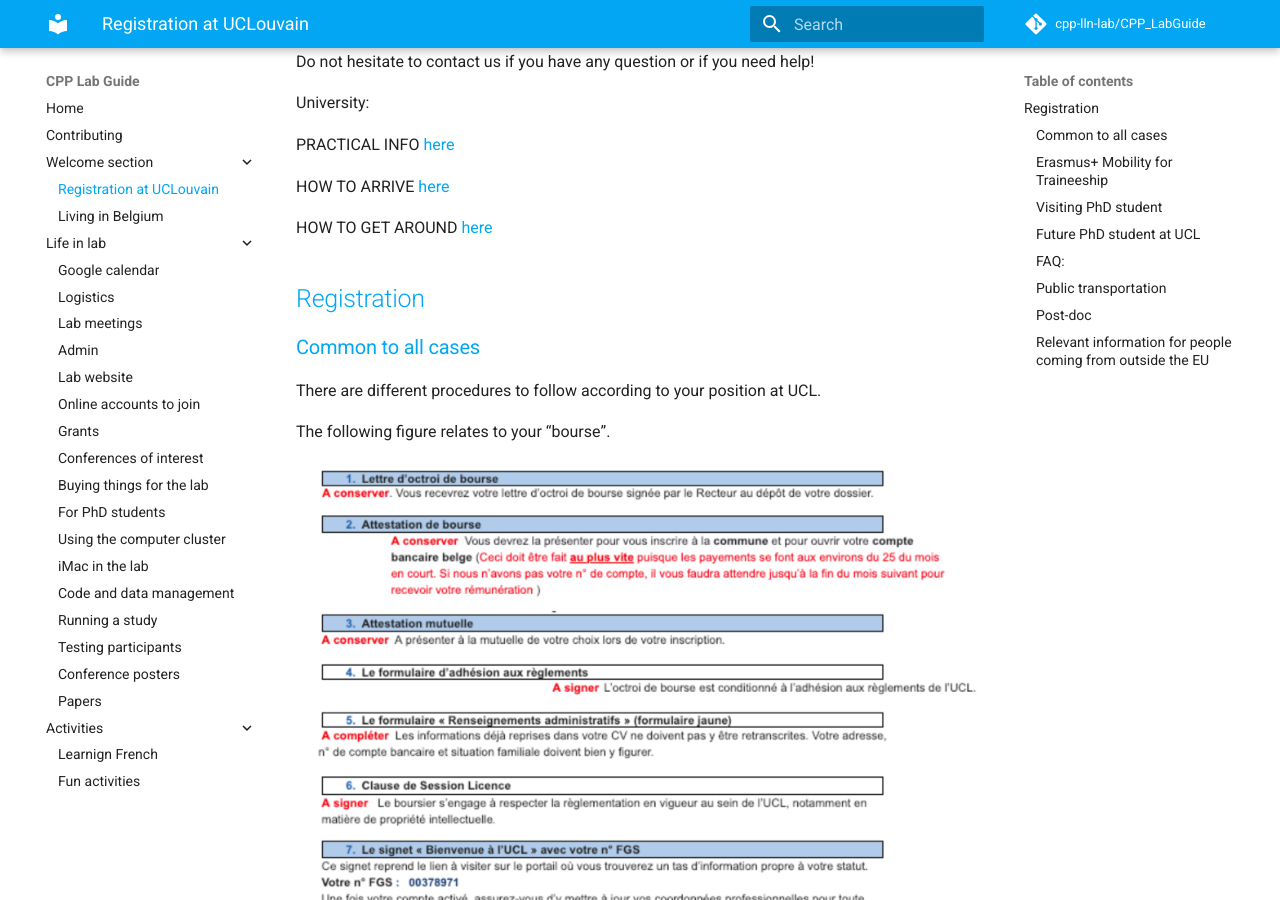
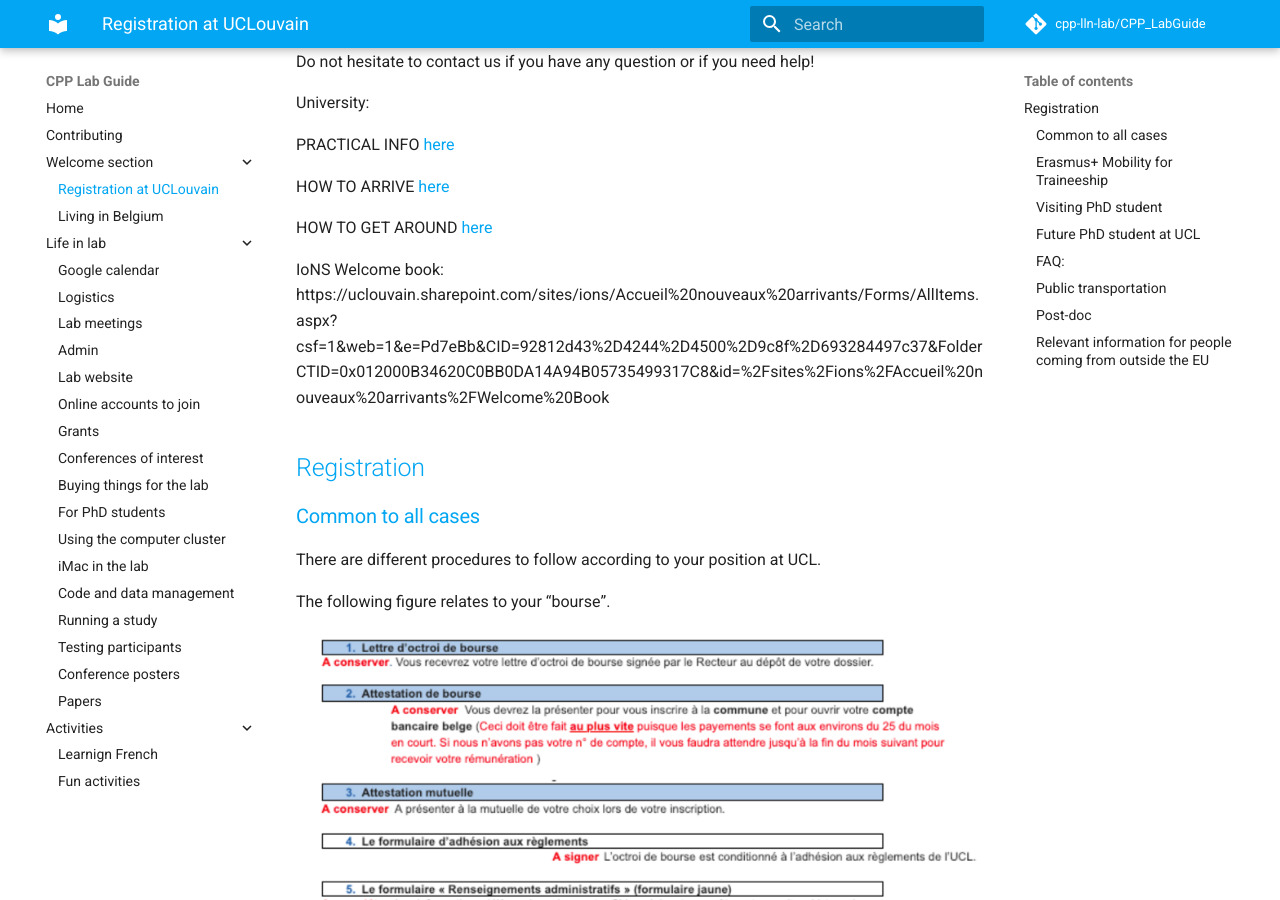
Before and after one commit to cpp-lln-lab/CPP_LabGuide, an MkDocs documentation site: the page built from doc/registration_at_uclovuain.md, in a window 1280 px wide and 900 px high, scrolled down 374 px. Built offline with MkDocs 1.6.1 and Material for MkDocs 9.7.7, drawn with Linux system fonts in a browser that asks for light colours; comment, search, counter and statistics services are not loaded.

Commit message:
Update registration_at_uclovuain.md

```diff
--- a/doc/registration_at_uclovuain.md
+++ b/doc/registration_at_uclovuain.md
@@ -17,6 +17,8 @@ PRACTICAL INFO [here](https://www.uclouvain.be/en-326638.html)
 HOW TO ARRIVE [here](http://www.uclouvain.be/en-acces-lln.html)
 
 HOW TO GET AROUND [here](http://www.uclouvain.be/en-239559.html)
+
+IoNS Welcome book: https://uclouvain.sharepoint.com/sites/ions/Accueil%20nouveaux%20arrivants/Forms/AllItems.aspx?csf=1&web=1&e=Pd7eBb&CID=92812d43%2D4244%2D4500%2D9c8f%2D693284497c37&FolderCTID=0x012000B34620C0BB0DA14A94B05735499317C8&id=%2Fsites%2Fions%2FAccueil%20nouveaux%20arrivants%2FWelcome%20Book
 
 ## Registration
 
```
